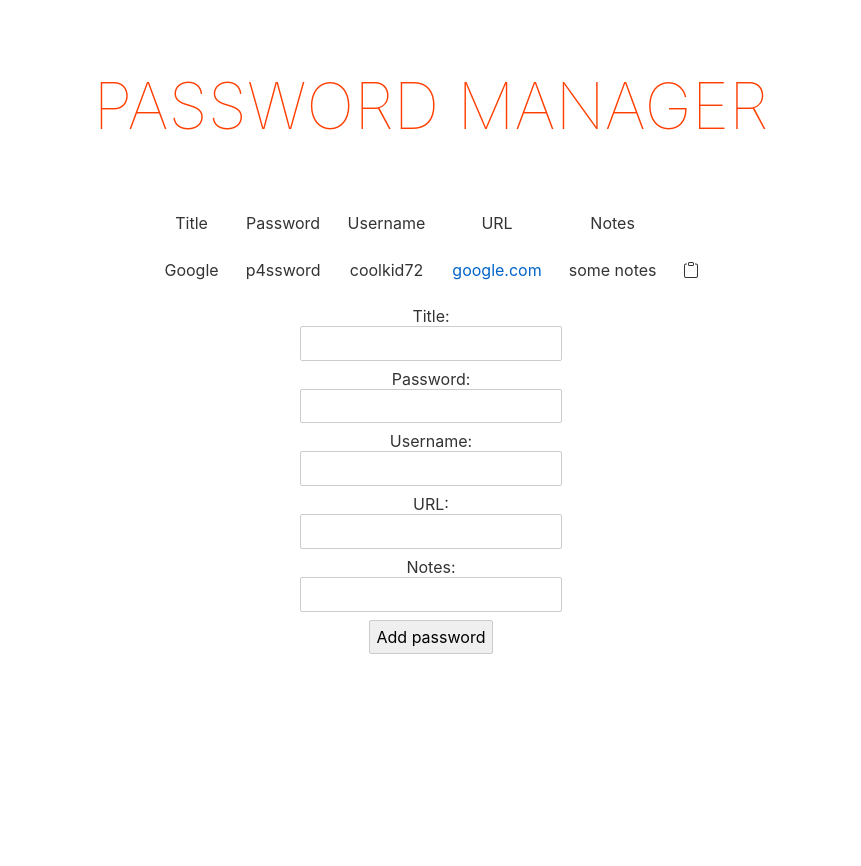
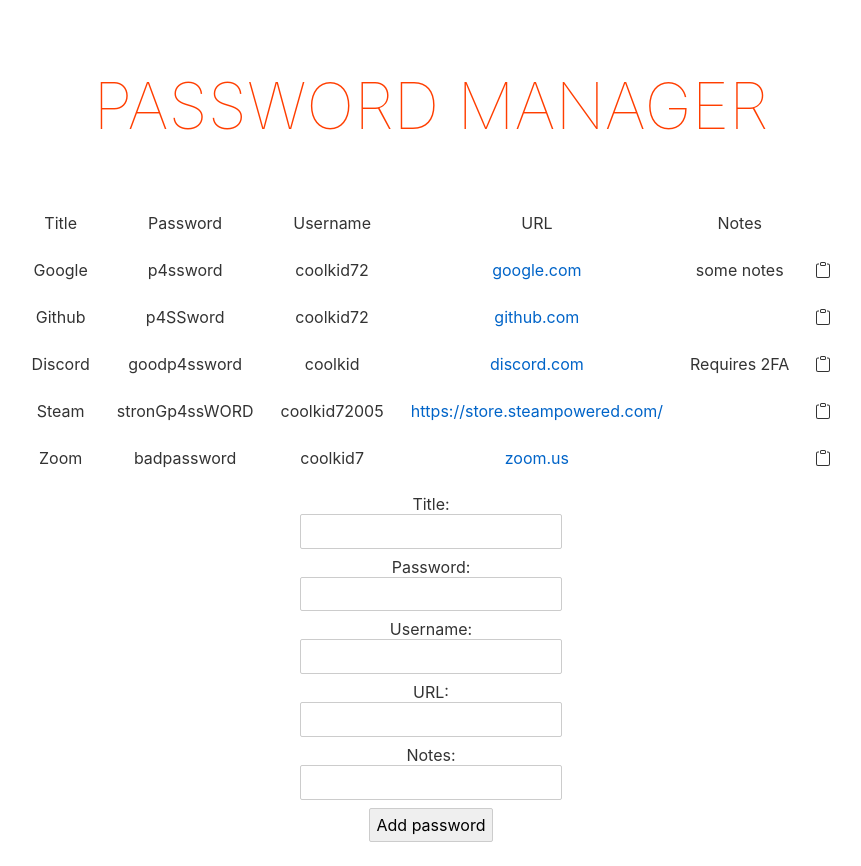
Before and after one commit to bbb651/password-manager, a Svelte app: page / in a window 1280 px wide. Shown: the whole page, without its empty margins (209-1070 px from the left). Before the commit the page ends 800 px from the top, so only its background shows below. Built offline with nearby package versions, Linux system fonts and the light colour scheme.

Commit message:
Added more hardcoded passwords for testing

```diff
--- a/src/App.svelte
+++ b/src/App.svelte
@@ -4,7 +4,11 @@
 	import type { Password } from "./types/Password";
 import PasswordForm from "./PasswordForm.svelte";
 	const passwords: Password[] = [
-		{password: "p4ssword", username: "coolkid72", title: "Google", url:"google.com", notes: "some notes"}
+		{password: "p4ssword", username: "coolkid72", title: "Google", url:"google.com", notes: "some notes"},
+		{password: "p4SSword", username: "coolkid72", title: "Github", url:"github.com", notes: ""},
+		{password: "goodp4ssword", username: "coolkid", title: "Discord", url:"discord.com", notes: "Requires 2FA"},
+		{password: "stronGp4ssWORD", username: "coolkid72005", title: "Steam", url:"https://store.steampowered.com/", notes: ""},
+		{password: "badpassword", username: "coolkid7", title: "Zoom", url:"zoom.us", notes: ""},
 	];
 </script>
 
```
